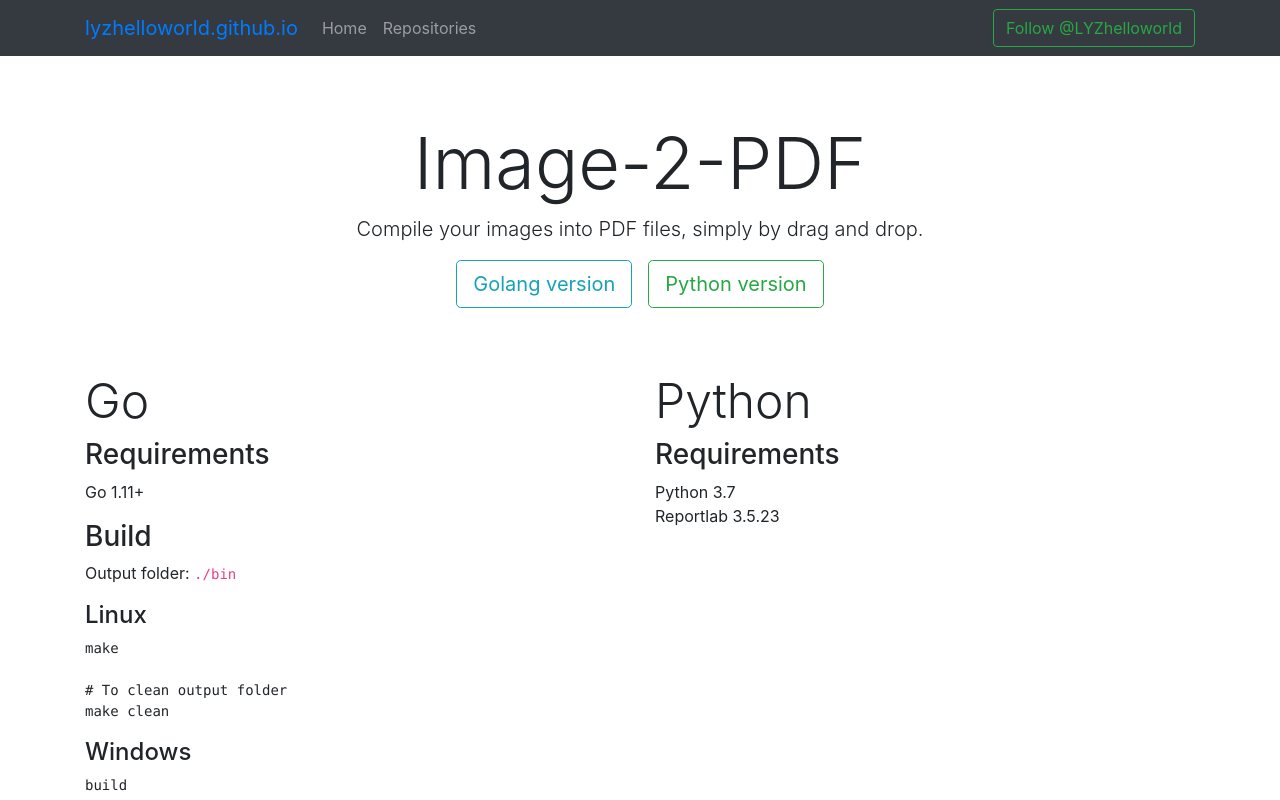
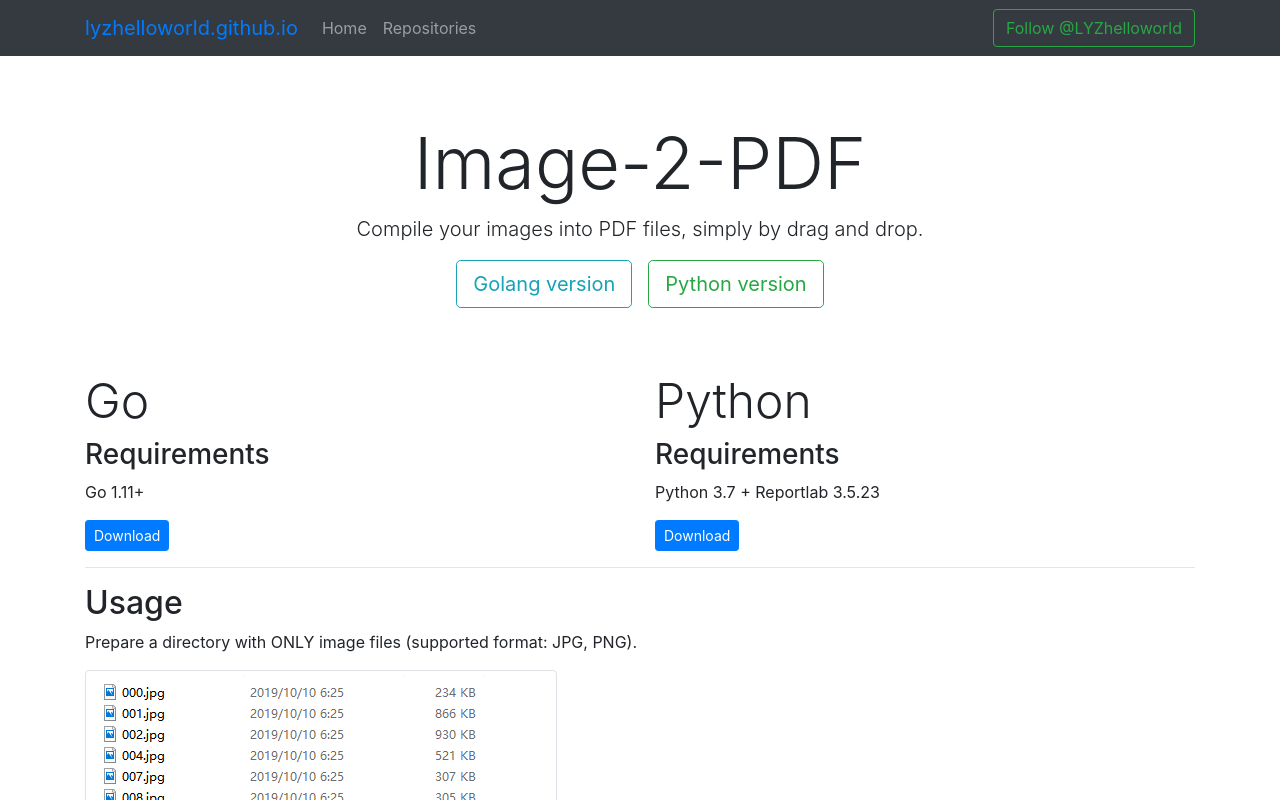
Before and after one commit to LYZhelloworld/website, an Angular app: page /repo/image-2-pdf in a window 1280 px wide. Shown: the top 800 px of the page. Built offline with nearby package versions, Linux system fonts and the light colour scheme.

Commit message:
Add executable file links

```diff
--- a/src/app/repo/hello-old-driver/hello-old-driver.component.html
+++ b/src/app/repo/hello-old-driver/hello-old-driver.component.html
@@ -5,8 +5,9 @@
 				<h1 class="display-4">Hello Old Driver</h1>
 				<h2 style="font-weight: 300; font-size: 1.5rem">A LLSS reader</h2>
 				<a href="https://github.com/LYZhelloworld/image-2-pdf-Go" target="_blank"
-					class="btn btn-success mt-5">View
-					code</a>
+					class="btn btn-primary mt-5 mr-1">View code</a>
+				<a href="https://github.com/LYZhelloworld/Hello-Old-Driver-Go/releases/tag/0.0.1" target="_blank"
+					class="btn btn-success mt-5 ml-1">Download</a>
 			</div>
 			<div class="col-md-5 hidden-sm">
 				<code class="usage-example">
@@ -48,8 +49,10 @@
 	<div>
 		<h2>Requirements</h2>
 		<p>Go 1.11+</p>
-		<a href="https://github.com/LYZhelloworld/image-2-pdf-Go" target="_blank" class="btn btn-lg btn-primary">View
-			code</a><br />
+		<a href="https://github.com/LYZhelloworld/image-2-pdf-Go" target="_blank"
+			class="btn btn-lg btn-primary mr-1">View code</a>
+		<a href="https://github.com/LYZhelloworld/Hello-Old-Driver-Go/releases/tag/0.0.1" target="_blank"
+			class="btn btn-lg btn-success ml-1">Download</a><br />
 		<p class="text-muted">
 			Legacy version:
 			<a href="https://github.com/LYZhelloworld/image-2-pdf-Python" target="_blank" class="text-muted">Python</a>
--- a/src/app/repo/image-to-pdf/image-to-pdf.component.html
+++ b/src/app/repo/image-to-pdf/image-to-pdf.component.html
@@ -13,17 +13,15 @@
 			<h2 class="display-4" style="font-size:3rem;">Go</h2>
 			<h3>Requirements</h3>
 			<p>Go 1.11+</p>
-			<h3>Build</h3>
-			<p>Output folder: <code>./bin</code></p>
-			<h4>Linux</h4>
-			<pre><code>make<br /><br /># To clean output folder<br />make clean</code></pre>
-			<h4>Windows</h4>
-			<pre><code>build</code></pre>
+			<a href="https://github.com/LYZhelloworld/image-2-pdf-Go/releases/tag/0.0.1" target="_blank"
+				class="btn btn-sm btn-primary">Download</a>
 		</div>
 		<div class="col-md-6">
 			<h2 class="display-4" style="font-size:3rem;">Python</h2>
 			<h3>Requirements</h3>
-			<p>Python 3.7<br />Reportlab 3.5.23</p>
+			<p>Python 3.7 + Reportlab 3.5.23</p>
+			<a href="https://github.com/LYZhelloworld/image-2-pdf-Python/blob/master/img2pdf.py"
+				target="_blank" class="btn btn-sm btn-primary">Download</a>
 		</div>
 	</div>
 	<hr />
```
